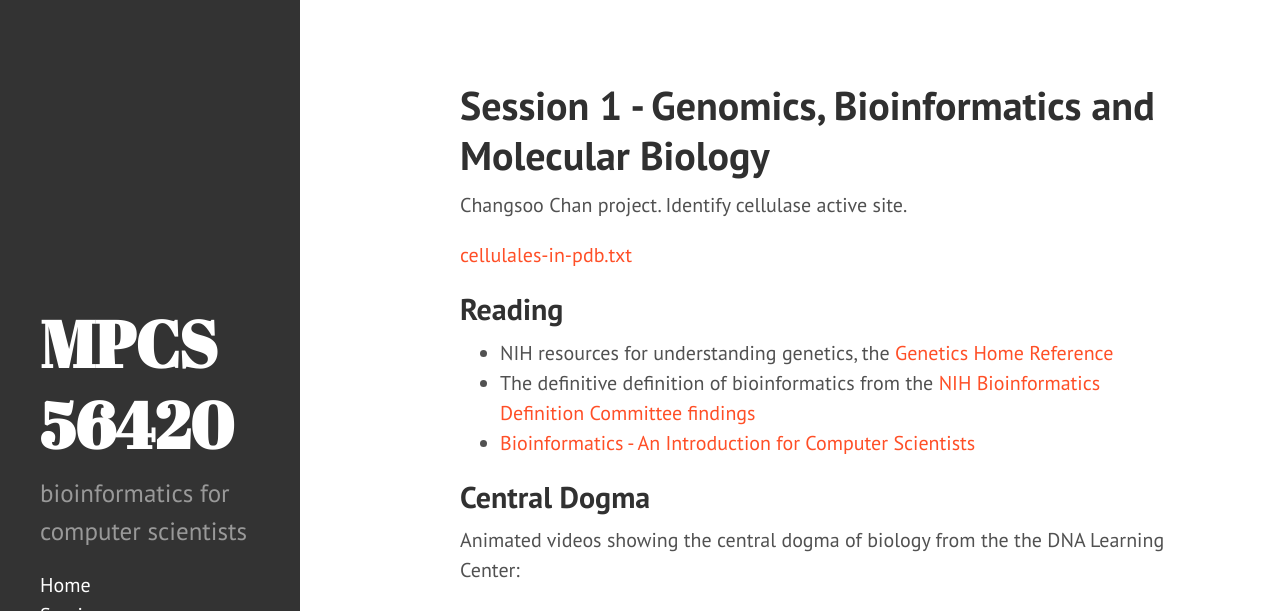
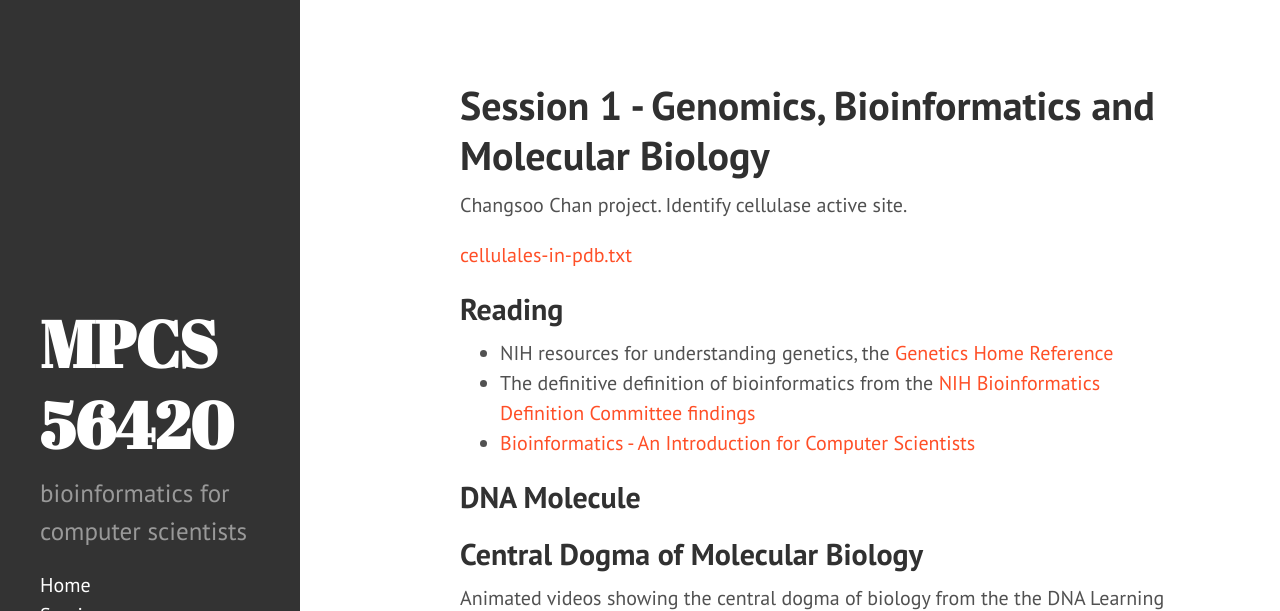
Before and after one commit to tabinks/fridgedoor.co, a Jekyll site: the page built from sessions/session1/index.md, in a window 1280 px wide and 900 px high, cut to the strip 0-611 px from the top of the window. Built offline with Jekyll 4.4.1, drawn with Linux system fonts in a browser that asks for light colours; Markdown is read by kramdown in place of the engine named in the settings.

Commit message:
Update index.md

```diff
--- a/sessions/session1/index.md
+++ b/sessions/session1/index.md
@@ -15,18 +15,22 @@ Reading
 * The definitive definition of bioinformatics from the [NIH Bioinformatics Definition Committee findings](http://www.bisti.nih.gov/CompuBioDef.pdf)
 * [Bioinformatics - An Introduction for Computer Scientists](http://cse.spsu.edu/mmurphy/bioinformatics/surveyarticleacm.pdf)
 
-Central Dogma
--------------
+DNA Molecule
+------------
+
+
+Central Dogma of Molecular Biology
+----------------------------------
 Animated videos showing the central dogma of biology from the the DNA Learning Center:
 
-- The Central Dogma of Biology [![The Central Dogma of Biology](http://img.youtube.com/vi/9kOGOY7vthk/0.jpg)](http://www.youtube.com/watch?v=9kOGOY7vthk)
-- DNA Transcription (Basic) [![DNA Transcription (Basic)](http://img.youtube.com/vi/5MfSYnItYvg/0.jpg)](http://www.youtube.com/watch?v=5MfSYnItYvg)
--DNA Transcription (Advanced) [![DNA Transcription (Advanced)](http://img.youtube.com/vi/SMtWvDbfHLo/0.jpg)](http://www.youtube.com/watch?v=SMtWvDbfHLo)
-- Triplet Coding [![Triplet Coding](http://img.youtube.com/vi/rW8NKvQQ8P4/0.jpg)](http://www.youtube.com/watch?v=rW8NKvQQ8P4)
-- RNA Splicing [![RNA Splicing](http://img.youtube.com/vi/aVgwr0QpYNE/0.jpg)](http://www.youtube.com/watch?v=aVgwr0QpYNE)
-- mRNA Splicing [![mRNA Splicing](http://img.youtube.com/vi/hV6NSHjTR1s/0.jpg)](http://www.youtube.com/watch?v=hV6NSHjTR1s)
-- mRNA Translation (Basic) [![mRNA Translation (Basic)](http://img.youtube.com/vi/8dsTvBaUMvw/0.jpg)](http://www.youtube.com/watch?v=8dsTvBaUMvw)
-- mRNA Translation (Advanced) [![mRNA Translation (Advanced)](http://img.youtube.com/vi/TfYf_rPWUdY/0.jpg)](http://www.youtube.com/watch?v=TfYf_rPWUdY)
+- The Central Dogma of Biology [![The Central Dogma of Biology](http://img.youtube.com/vi/9kOGOY7vthk/1.jpg)](http://www.youtube.com/watch?v=9kOGOY7vthk)
+- DNA Transcription (Basic) [![DNA Transcription (Basic)](http://img.youtube.com/vi/5MfSYnItYvg/1.jpg)](http://www.youtube.com/watch?v=5MfSYnItYvg)
+-DNA Transcription (Advanced) [![DNA Transcription (Advanced)](http://img.youtube.com/vi/SMtWvDbfHLo/1.jpg)](http://www.youtube.com/watch?v=SMtWvDbfHLo)
+- Triplet Coding [![Triplet Coding](http://img.youtube.com/vi/rW8NKvQQ8P4/1.jpg)](http://www.youtube.com/watch?v=rW8NKvQQ8P4)
+- RNA Splicing [![RNA Splicing](http://img.youtube.com/vi/aVgwr0QpYNE/1.jpg)](http://www.youtube.com/watch?v=aVgwr0QpYNE)
+- mRNA Splicing [![mRNA Splicing](http://img.youtube.com/vi/hV6NSHjTR1s/1.jpg)](http://www.youtube.com/watch?v=hV6NSHjTR1s)
+- mRNA Translation (Basic) [![mRNA Translation (Basic)](http://img.youtube.com/vi/8dsTvBaUMvw/1.jpg)](http://www.youtube.com/watch?v=8dsTvBaUMvw)
+- mRNA Translation (Advanced) [![mRNA Translation (Advanced)](http://img.youtube.com/vi/TfYf_rPWUdY/1.jpg)](http://www.youtube.com/watch?v=TfYf_rPWUdY)
 
 
 
```
